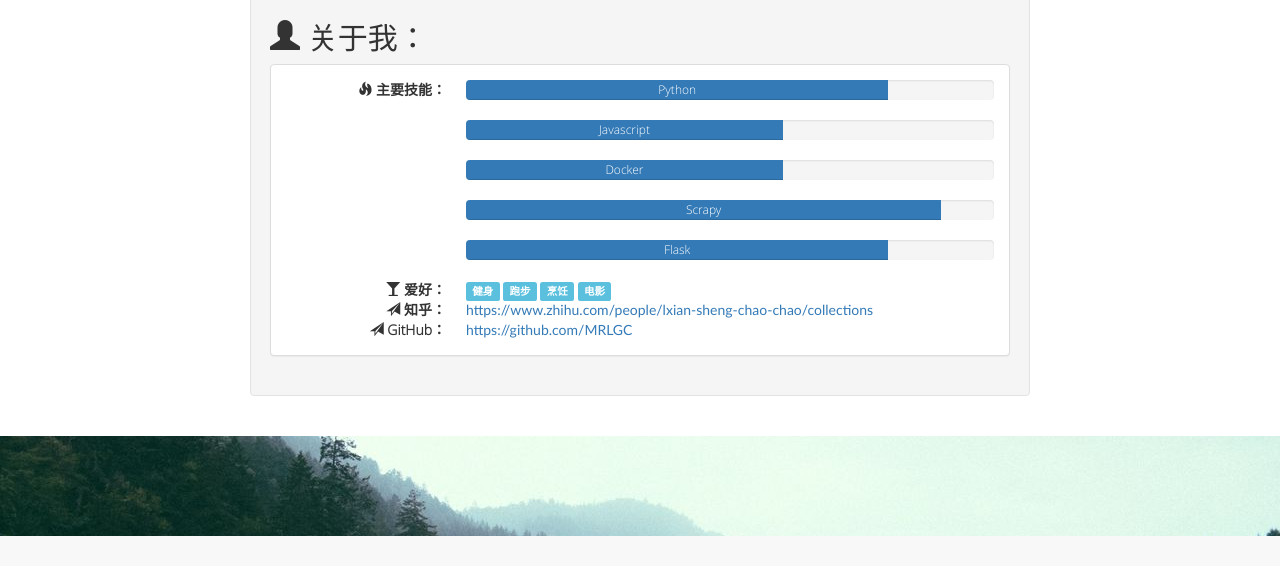
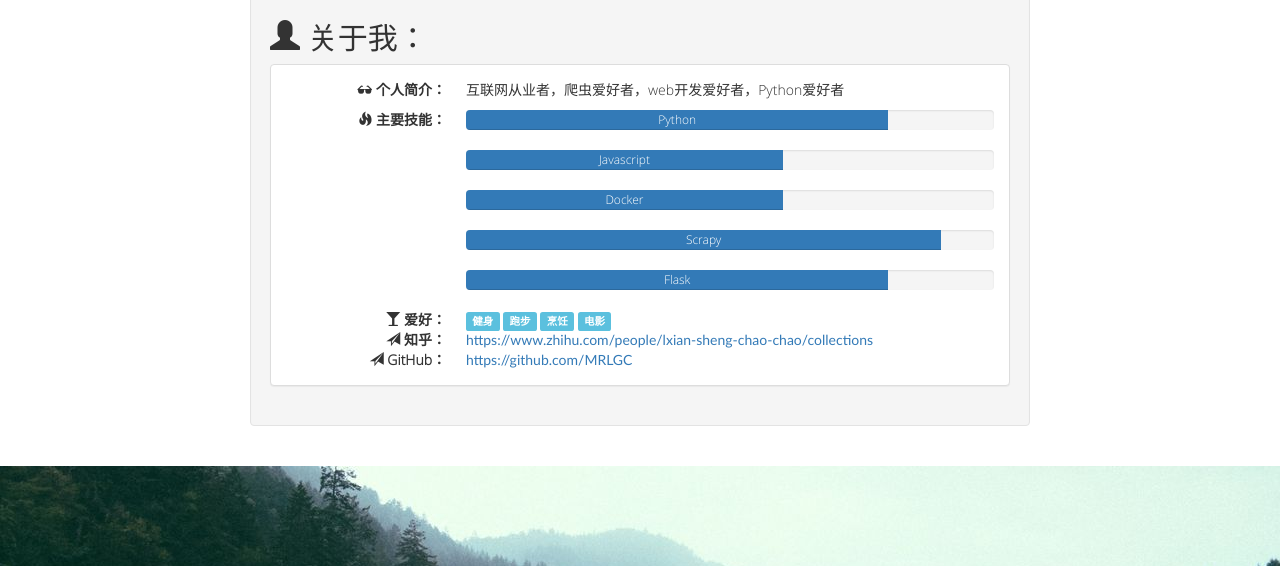
Before and after one commit to MRLGC/flask_blog, a Flask app: page /about in a window 1280 px wide. Shown: the part 691-1257 px from the top of the page. Before the commit the page ends 1227 px from the top, so only its background shows below. Run offline with Flask 2, Linux system fonts and the light colour scheme; parts of the project's set-up code (start-up, migrations or seed data) failed here and were passed over; some libraries are stand-ins or nearby versions.

Commit message:
更新了个人简介

```diff
--- a/templates/index/about.html
+++ b/templates/index/about.html
@@ -12,6 +12,15 @@
 			<dl class="dl-horizontal">
 				<div class="panel panel-default">
 					<div class="panel-body">
+						<dt>
+							<span class="glyphicon glyphicon-sunglasses"></span>
+							个人简介：
+						</dt>
+						<dd>
+							<p>
+								互联网从业者，爬虫爱好者，web开发爱好者，Python爱好者
+							</p>
+						</dd>
 						<dt>
 							<span class="glyphicon glyphicon-fire"></span>
 							主要技能：
```
Also changed, not shown: 1 other file.
